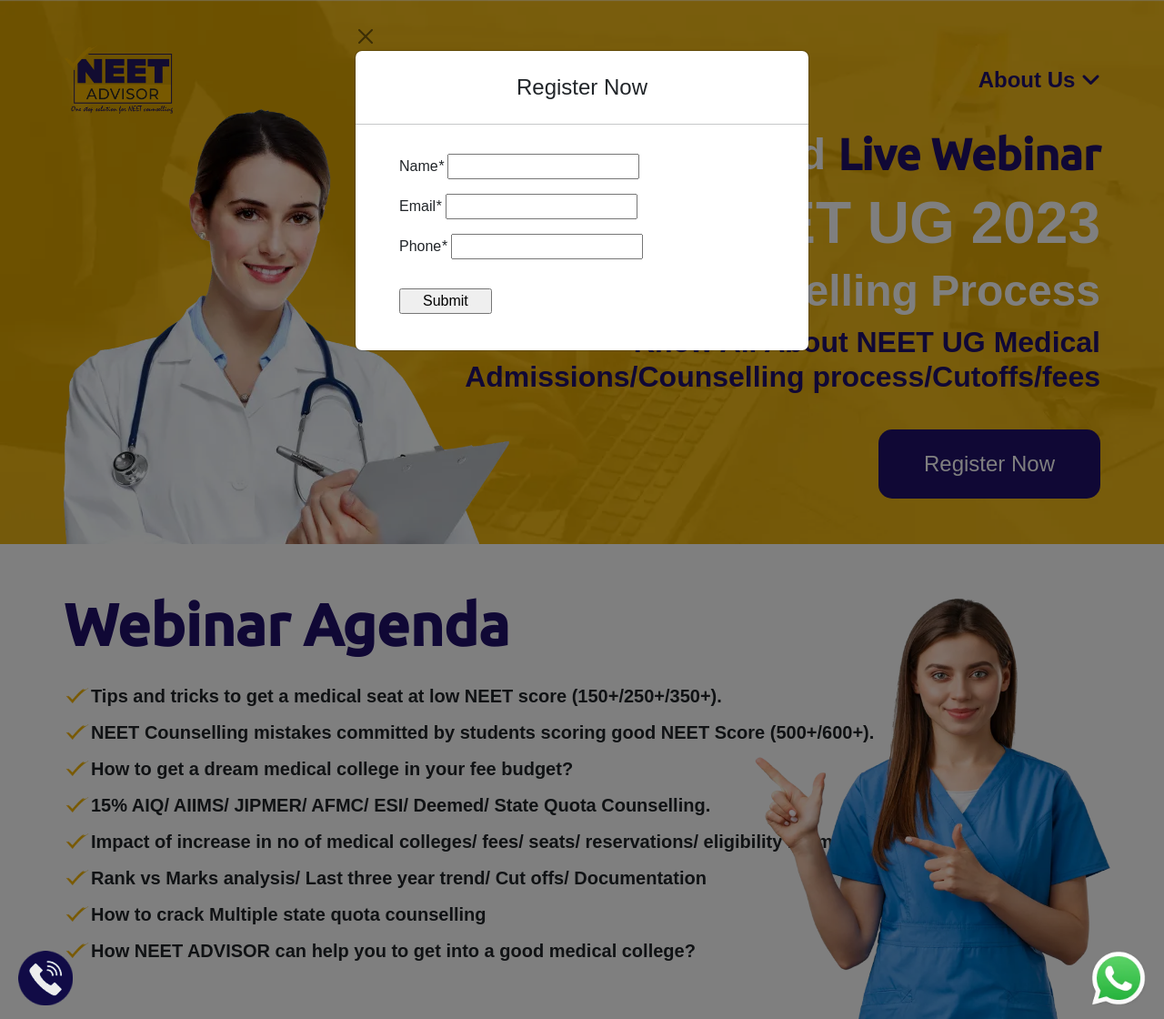
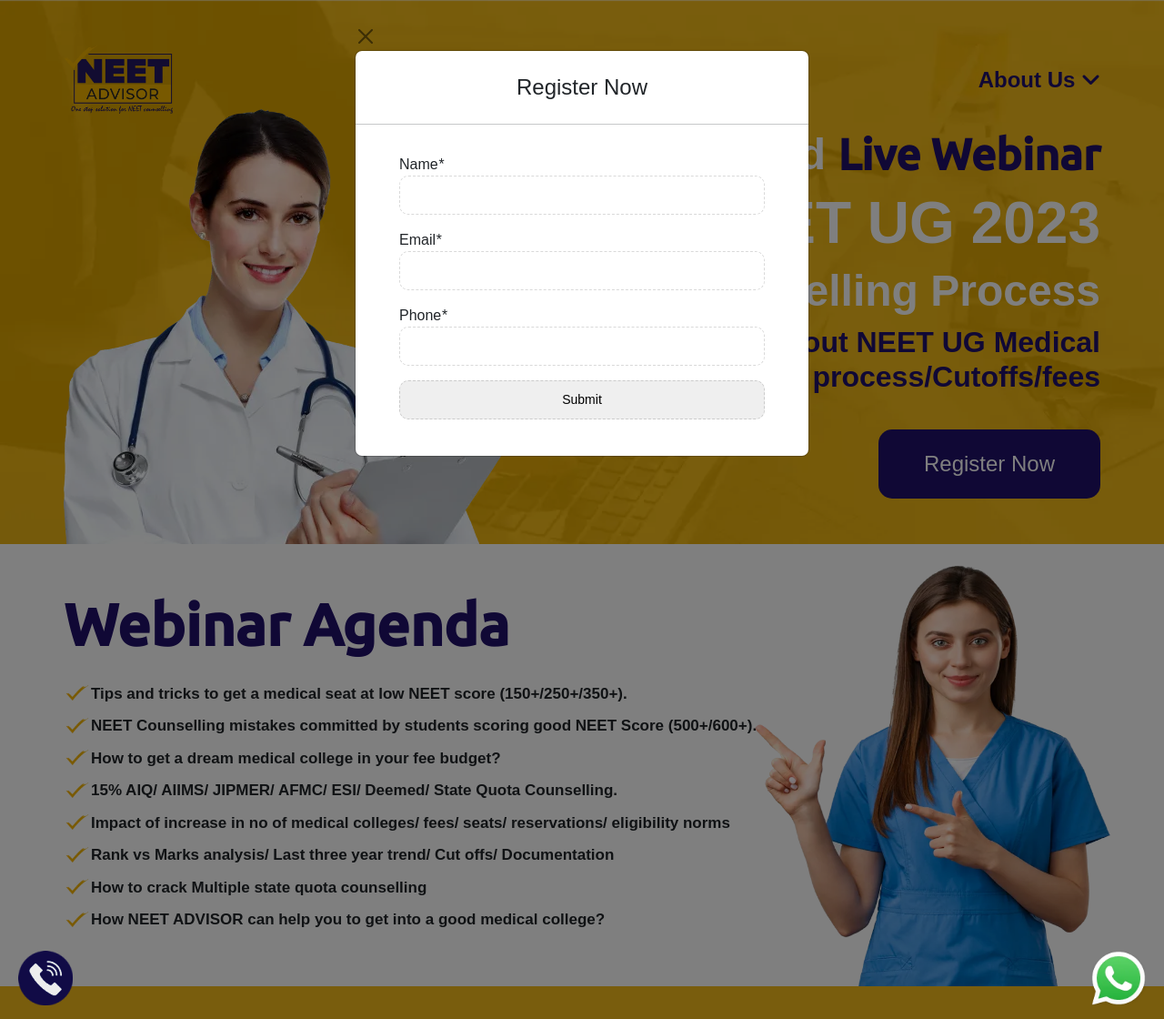
Before and after one commit to ic-Solutions/neetlandingpage, a PHP site: page / in a window 1280 px wide, after a click on "Register Now". Shown: the whole page at 91% size. Run offline with PHP 8.4, Linux system fonts and the light colour scheme; some libraries are stand-ins or nearby versions.

Commit message:
Add files via upload
edited by neetadvisor

```diff
--- a/style.css
+++ b/style.css
@@ -571,3 +571,26 @@
           width: 120px;
       }
   }
+
+  .contact-popup input {
+    -webkit-border-radius: 10px;
+    display: block;
+    margin: 0;
+    appearance: none;
+    width: 100%;
+    font-size: 14px!important;
+    padding: 10px!important;
+    border: 1px dashed rgba(0,0,0,.15)!important;
+}
+
+@media (min-width:992px) and (max-width: 1400px) {
+  .agenda-content p {
+    display: flex;
+    flex-direction: row;
+    align-items: center;
+    font-weight: bold;
+    font-size: 17px;
+    margin-bottom: 10px;
+    margin-top: 10px;
+}
+}
```
